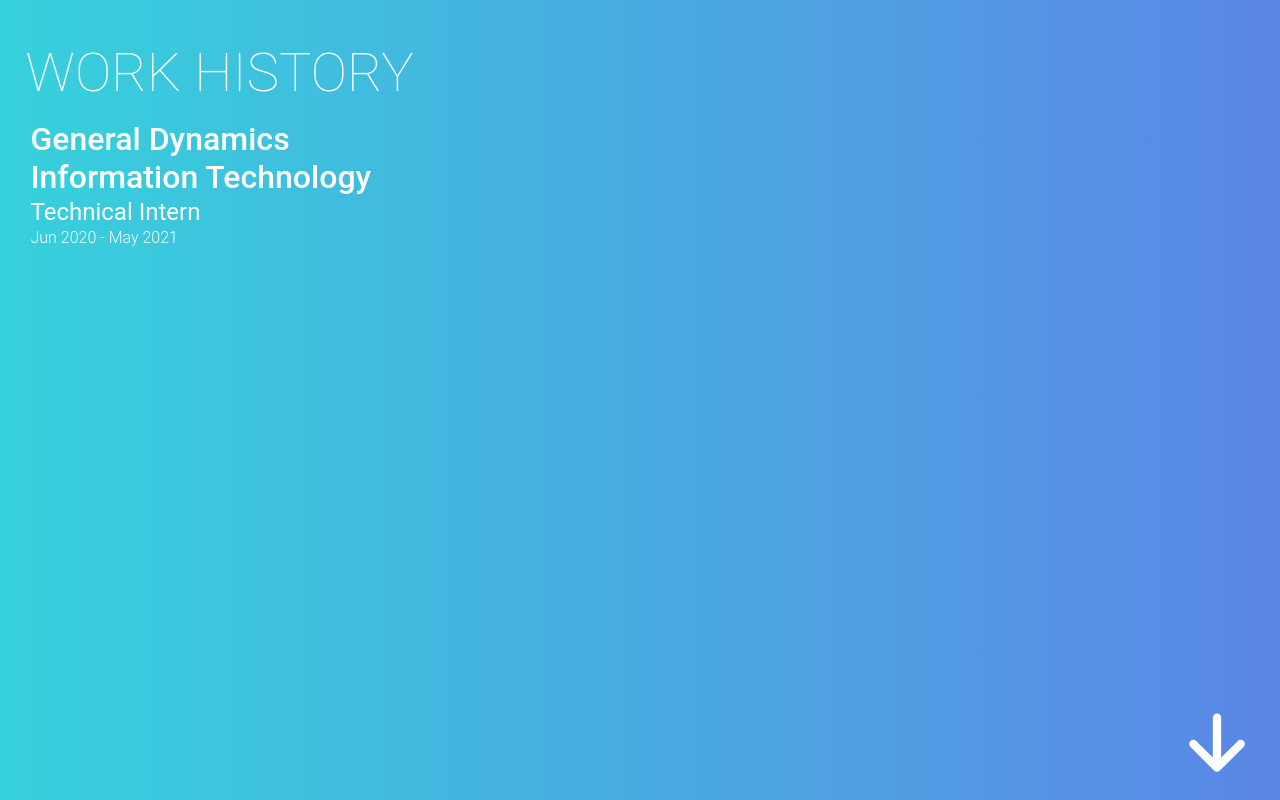
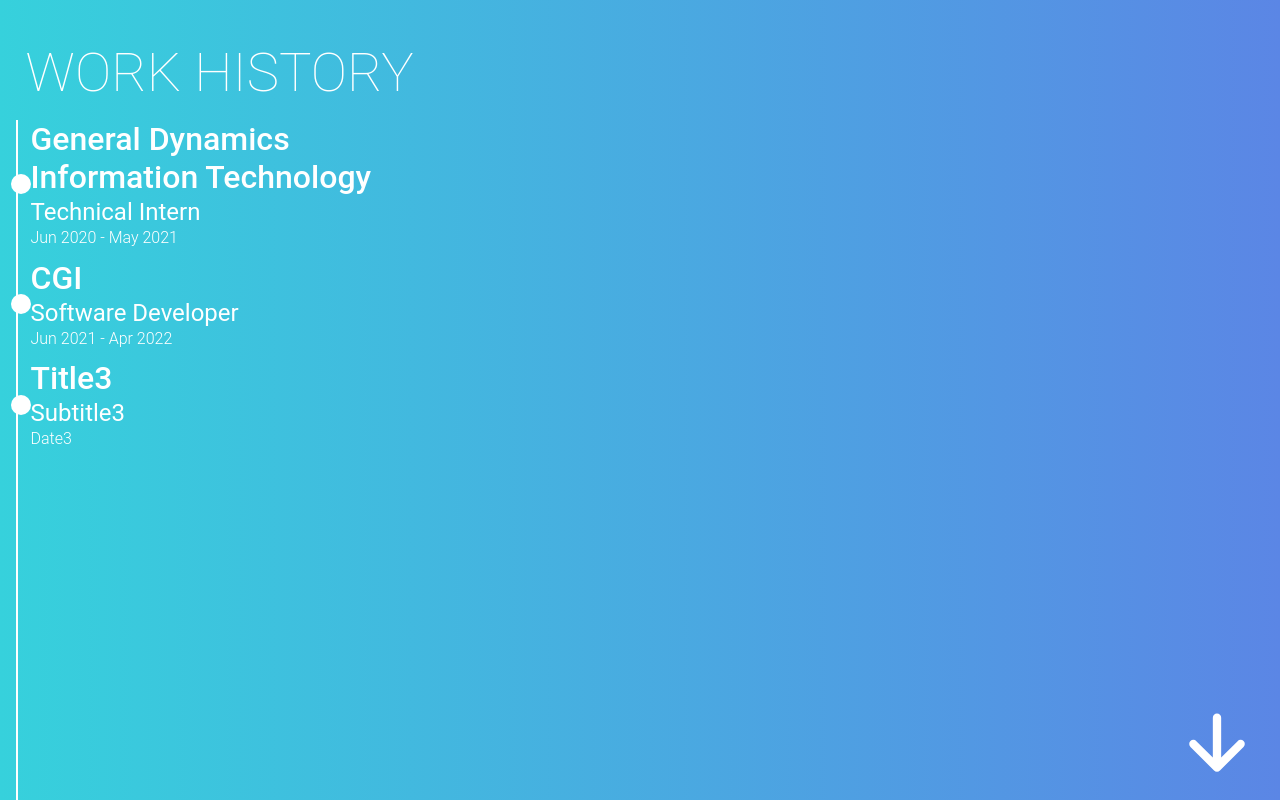
Before and after one commit to Marascax/alex-marasco-personal-site, a React (Create React App) app: page / in a window 1280 px wide. Shown: the part 2400-3200 px from the top of the page. Built offline with nearby package versions, Linux system fonts and the light colour scheme.

Commit message:
timeline with line, dots per item

```diff
--- a/src/containers/pages/workHistory/workHistory.js
+++ b/src/containers/pages/workHistory/workHistory.js
@@ -22,11 +22,30 @@ const WorkHistory = props => {
 
                     <div className='timeline-item'>
 
-
                         <div className='item-container'>
                             <div className='item-title'>General Dynamics Information Technology</div>
                             <div className='item-subtitle'>Technical Intern</div>
                             <div className='item-date'>Jun 2020 - May 2021</div>
+                        </div>
+
+                    </div>
+
+                    <div className='timeline-item'>
+
+                        <div className='item-container'>
+                            <div className='item-title'>CGI</div>
+                            <div className='item-subtitle'>Software Developer</div>
+                            <div className='item-date'>Jun 2021 - Apr 2022</div>
+                        </div>
+
+                    </div>
+
+                    <div className='timeline-item'>
+
+                        <div className='item-container'>
+                            <div className='item-title'>Title3</div>
+                            <div className='item-subtitle'>Subtitle3</div>
+                            <div className='item-date'>Date3</div>
                         </div>
 
                     </div>
--- a/src/containers/pages/workHistory/workHistory.scss
+++ b/src/containers/pages/workHistory/workHistory.scss
@@ -46,15 +46,42 @@
     height: 100%;
 
     position: relative;
+
+    &::before {
+        content: '';
+
+        width: 0.5%;
+        height: 100%;
+
+        background-color: white;
+
+        position: absolute;
+        left: -2%;
+    }
 }
 
 .timeline-item {
     width: 100%;
 
+    position: relative;
+
     display: flex;
     align-items: center;
 
-    margin-bottom: 2%;
+    padding-bottom: 2%;
+
+    &::before {
+        content: '';
+        width: 20px;
+        height: 20px;
+
+        border-radius: 50%;
+
+        background-color: white;
+
+        position: absolute;
+        left: -3%;
+    }
 
     .item-container {
         width: 80%;
```
